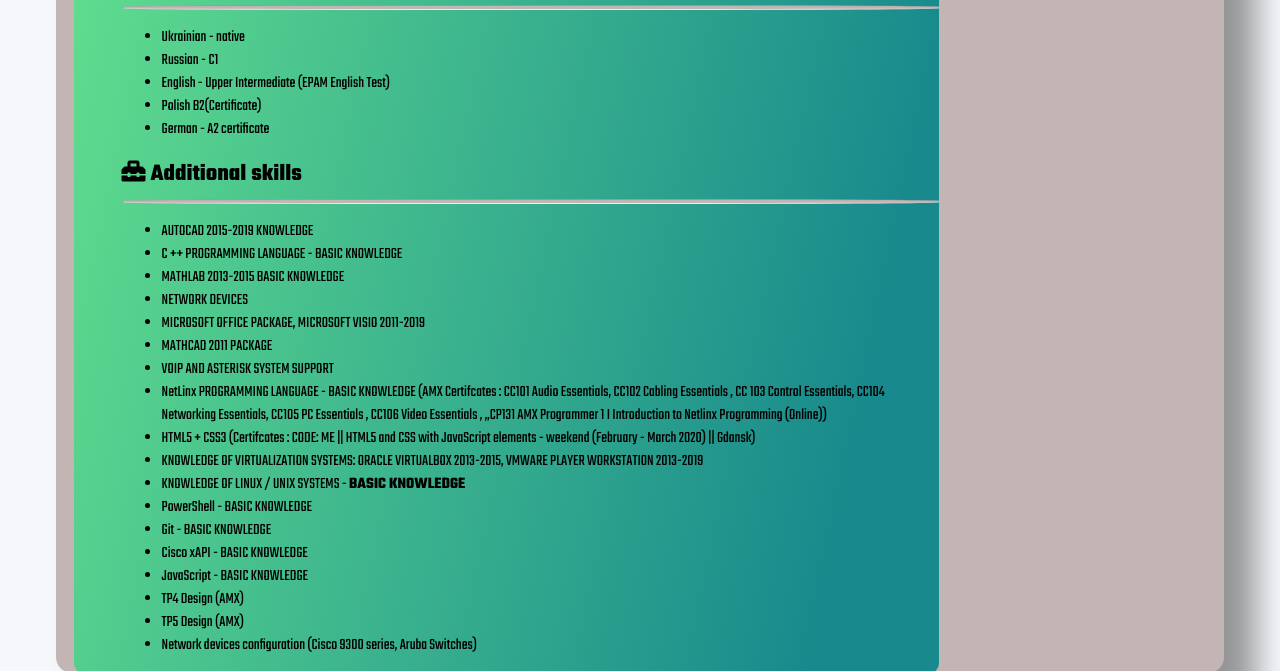
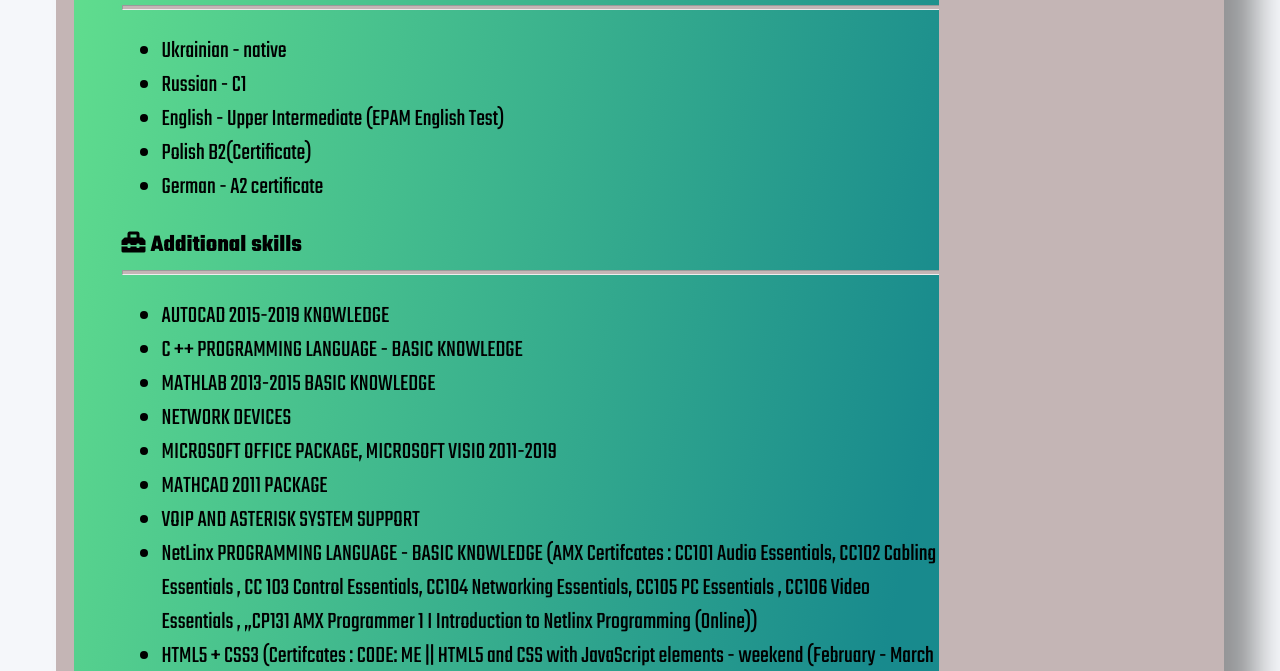
Before and after one commit to RostyslavL/rsschool-cv, a plain HTML site: page index.html in a window 1280 px wide. Shown: the part 1169-1840 px from the top of the page. Drawn offline with Linux system fonts and the light colour scheme.

Commit message:
fix: fonts & styles correction

```diff
--- a/index.html
+++ b/index.html
@@ -67,7 +67,7 @@
                                 <div>
                                     <h2><i class="fas fa-university"></i>   Gdansk University of Technology, Gdansk </h2>
                                     <details><summary> <strong> Master Degree </strong>   </summary>
-                                        <ul>
+                                        <ul class="study-skills-text">
                                             <li> <h5> <b>Field of Study </b> :</h5> Electronics and Telecommunications       </li>
                                             <li> <h5> <b>Scope of Study </b> :</h5> Teleinformation Networks and Systems     </li>
                                             <li> <h5> <b>Discipline     </b> :</h5> Information and Communication Technology </li>
@@ -76,7 +76,7 @@
                                     </details>
                                     <h2><i class="fas fa-university"></i>  COLLEGE OF COMMUNICATIONS ,KYIV </h2>
                                     <details><summary><strong>  Engineer Degree </strong> </summary>
-                                        <ul>
+                                        <ul class="study-skills-text">
                                             <li> <h5> <b> Field of study </b>: </h5> Telecommunications                       </li>
                                             <li> <h5> <b> Scope of Study </b>: </h5> Teleinformation Networks and Systems     </li>
                                             <li> <h5> <b> Discipline     </b>: </h5> Information and Communication Technology </li>
@@ -111,7 +111,7 @@
                         <section>
                             <h2 > <i class="fas fa-language"></i> Language skills</h2>
                             <hr />
-                                <ul>
+                                <ul class="language-skills-text">
                                     <li>Ukrainian - native </li>
                                     <li>Russian - C1 </li>
                                     <li>English - Upper Intermediate (EPAM English Test) </li>
@@ -123,7 +123,7 @@
 
                         <h2> <i class="fas fa-toolbox"></i>     Additional skills   </h2>
                             <hr />
-                                <ul>
+                                <ul class="additional-skills-text">
                                     <li>AUTOCAD 2015-2019 KNOWLEDGE</li>
                                     <li>C ++ PROGRAMMING LANGUAGE - BASIC KNOWLEDGE</li>
                                     <li>MATHLAB 2013-2015 BASIC KNOWLEDGE</li>
@@ -148,8 +148,7 @@
                                         VIRTUALBOX 2013-2015, VMWARE PLAYER WORKSTATION
                                         2013-2019
                                     </li>
-                                    <li>KNOWLEDGE OF LINUX / UNIX SYSTEMS - <strong>BASIC
-                                        KNOWLEDGE</strong> </li>
+                                    <li>KNOWLEDGE OF LINUX / UNIX SYSTEMS - BASIC KNOWLEDGE</li>
                                     <li>PowerShell - BASIC KNOWLEDGE</li>
                                     <li>Git - BASIC KNOWLEDGE</li>
                                     <li>Cisco xAPI - BASIC KNOWLEDGE</li>
--- a/style.css
+++ b/style.css
@@ -45,7 +45,6 @@ hr{
     width: 100%;
     background-color: #c4b5b5;
     height: .2rem;
-    border-radius: 35%;
 }
 img{
     border-radius: 60%;
@@ -100,3 +99,12 @@ details{
     font-size: 2rem;
     margin-left: 1.2rem;
 }
+.additional-skills-text{
+    font-size: 1.5rem;
+}
+.language-skills-text{
+    font-size: 1.5rem;
+}
+.study-skills-text{
+    font-size: 1.5rem;
+}
```
